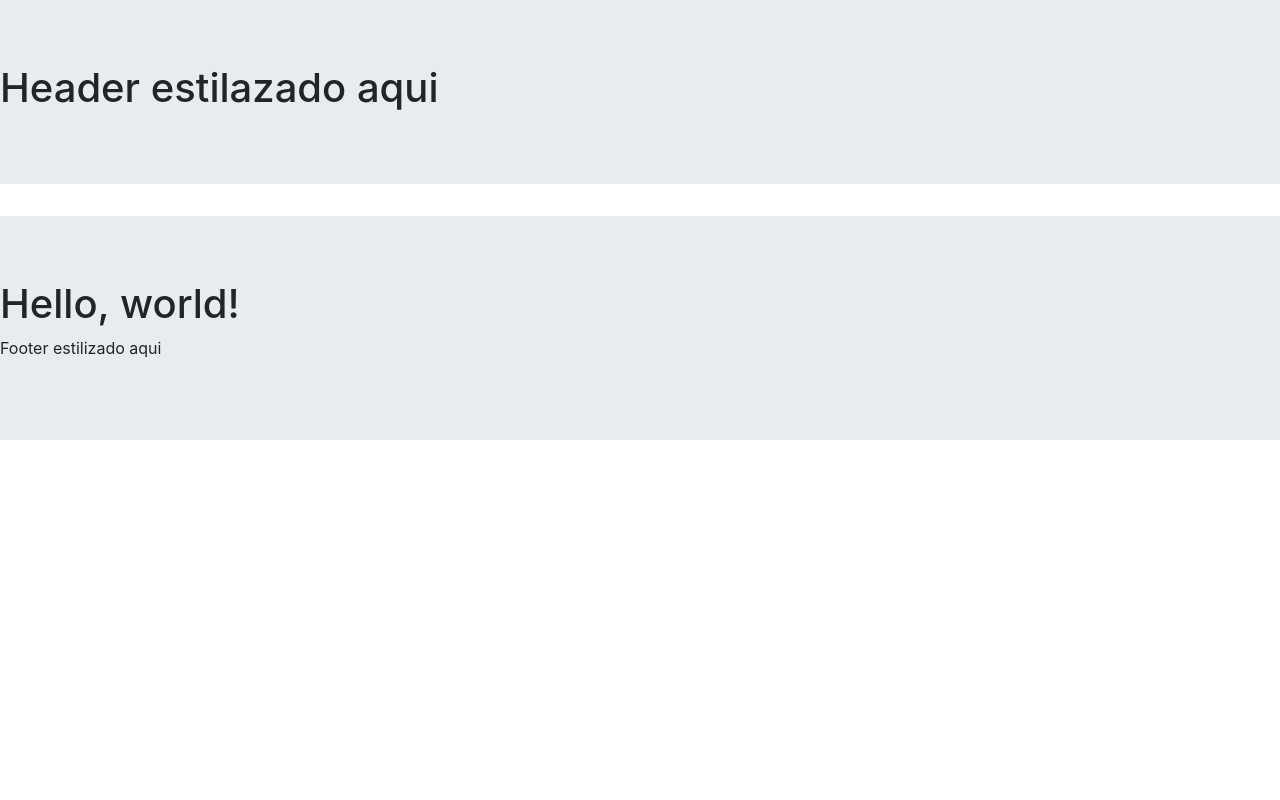
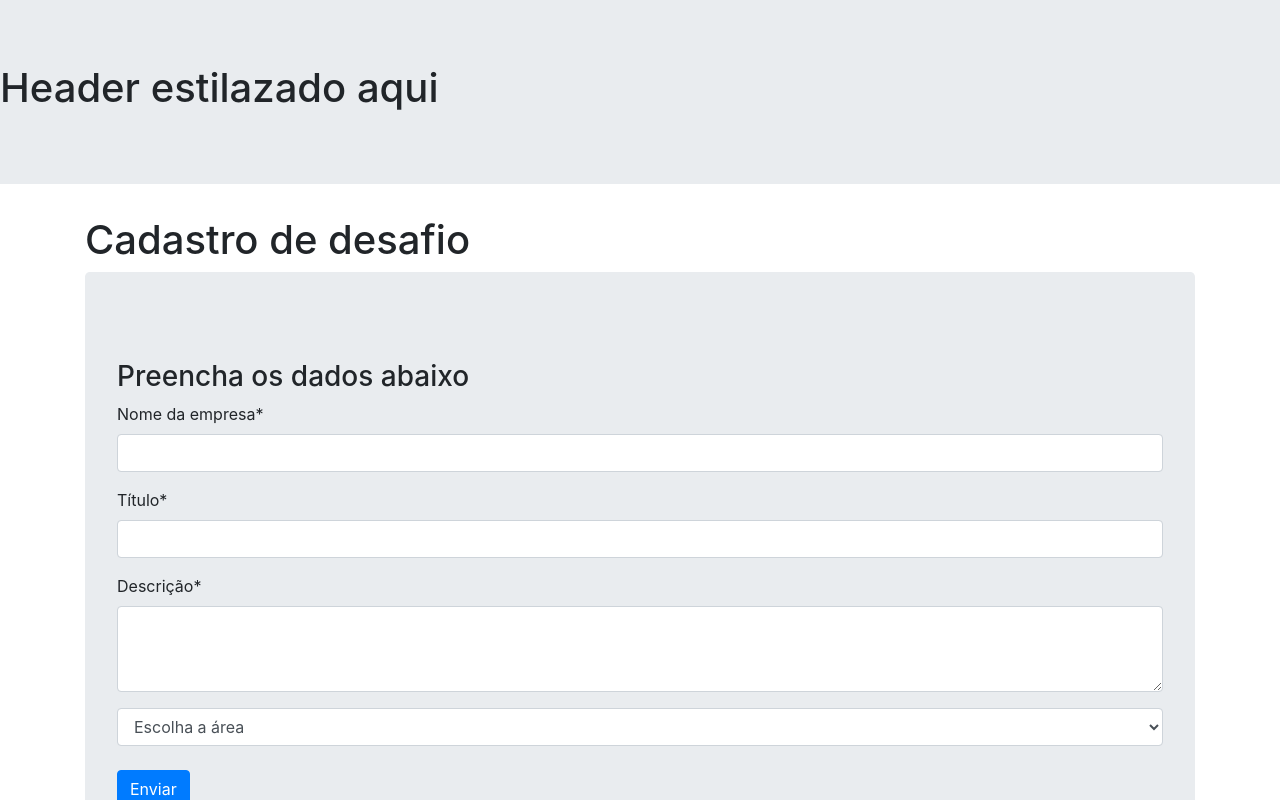
Before and after one commit to daniellycosta/ProviHackWoman, a React (Create React App) app: page /CadastroDesafio in a window 1280 px wide. Shown: the top 800 px of the page. Built offline with nearby package versions, Linux system fonts and the light colour scheme.

Commit message:
feat: cria o cadastro dos desafios

```diff
--- a/src/App/App.js
+++ b/src/App/App.js
@@ -4,7 +4,7 @@ import { BrowserRouter as Router, Switch, Route } from "react-router-dom";
 import { Login } from "../components/Login";
 import { Cadastro } from "../components/Cadastro";
 import { CadastroEmpresa } from "../components/CadastroEmpresa"
-import { Desafio } from "../components/Desafio";
+import { CadastroDesafio } from "../components/CadastroDesafio";
 
 
 export function App() {
@@ -24,8 +24,8 @@ export function App() {
         <Route path="/criar/empresa">
           <Login />
         </Route>
-        <Route exact path="/Desafio">
-          <Desafio />
+        <Route exact path="/CadastroDesafio">
+          <CadastroDesafio />
         </Route>
         <Route path="/desafios/criar">
           <Login />
--- /dev/null
+++ b/src/components/CadastroDesafio/CadastroDesafioComponent.jsx
@@ -0,0 +1,51 @@
+import React from "react";
+import { Form, FormControl, Container, Jumbotron, Button } from "react-bootstrap";
+
+export const CadastroDesafioComponent = (props) => {
+  return (
+
+    <Container>
+      <h1>Cadastro de desafio</h1>
+
+      <Jumbotron>
+        <br />
+        <h3>Preencha os dados abaixo</h3>
+        <Form>
+          <Form.Group controlId="nomeEmpresa">
+            <Form.Label>Nome da empresa*</Form.Label>
+            <Form.Control type="input" />
+          </Form.Group>
+
+          <Form.Group controlId="nomeDesafio">
+            <Form.Label>Título* </Form.Label>
+            <Form.Control type="input" />
+          </Form.Group>
+
+          <Form.Group controlId="textoDesafio">
+            <Form.Label>Descrição*</Form.Label>
+            <Form.Control as="textarea" rows={3} />
+          </Form.Group>
+
+          <Form.Control as="select">
+            <option>Escolha a área</option>
+            <option>Frontend</option>
+            <option>Backend</option>
+            <option>Ux/UI</option>
+          </Form.Control>
+          <br />
+
+          <Button variant="primary" type="submit">
+            Enviar
+        </Button>
+
+        </Form>
+
+      </Jumbotron>
+    </Container>
+
+
+
+
+
+  );
+};
--- /dev/null
+++ b/src/components/CadastroDesafio/index.js
@@ -0,0 +1 @@
+export { CadastroDesafioComponent as CadastroDesafio } from "./CadastroDesafioComponent";
```
Also changed, not shown: src/components/CadastroDesafio/style.css (added).
